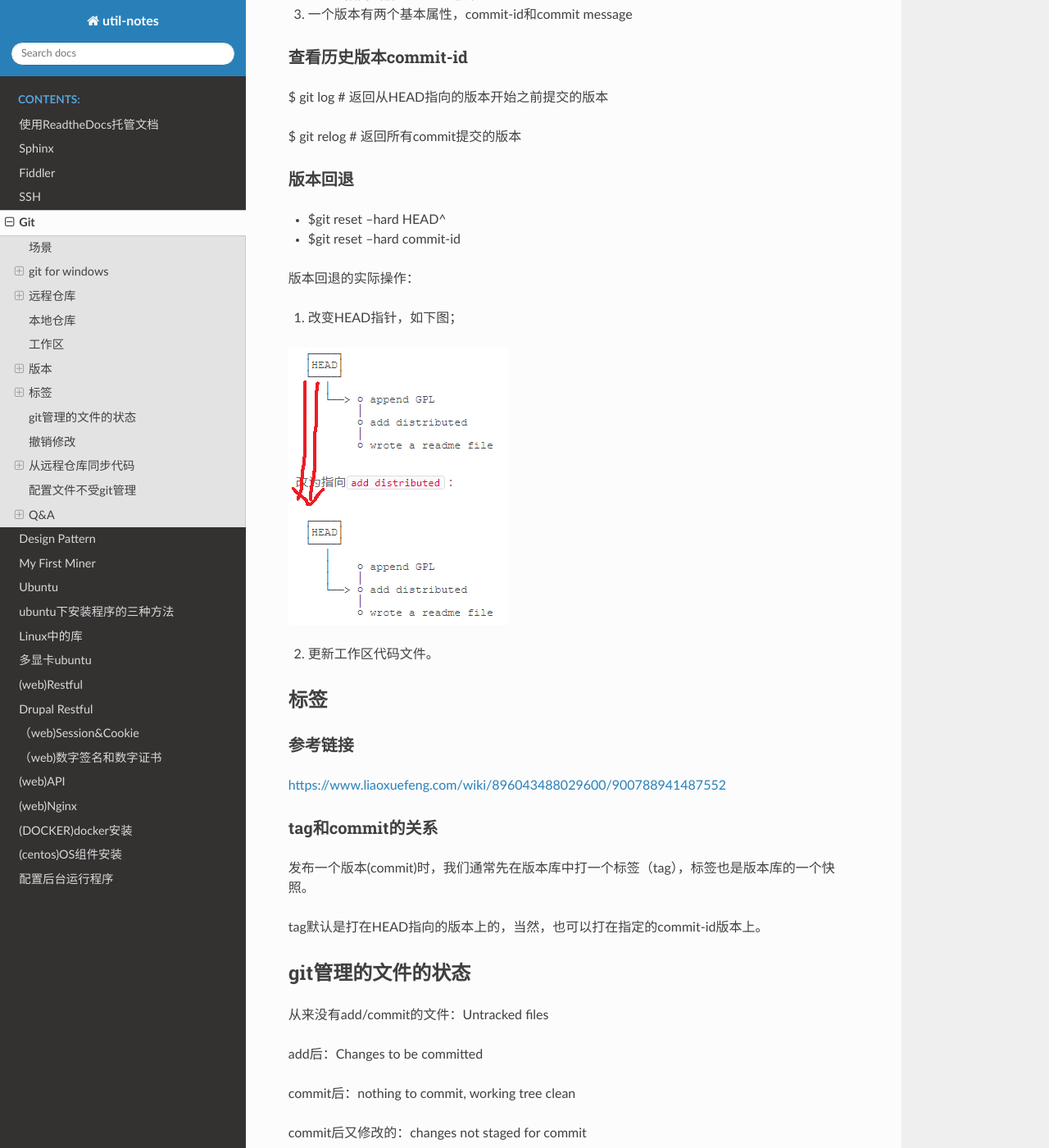
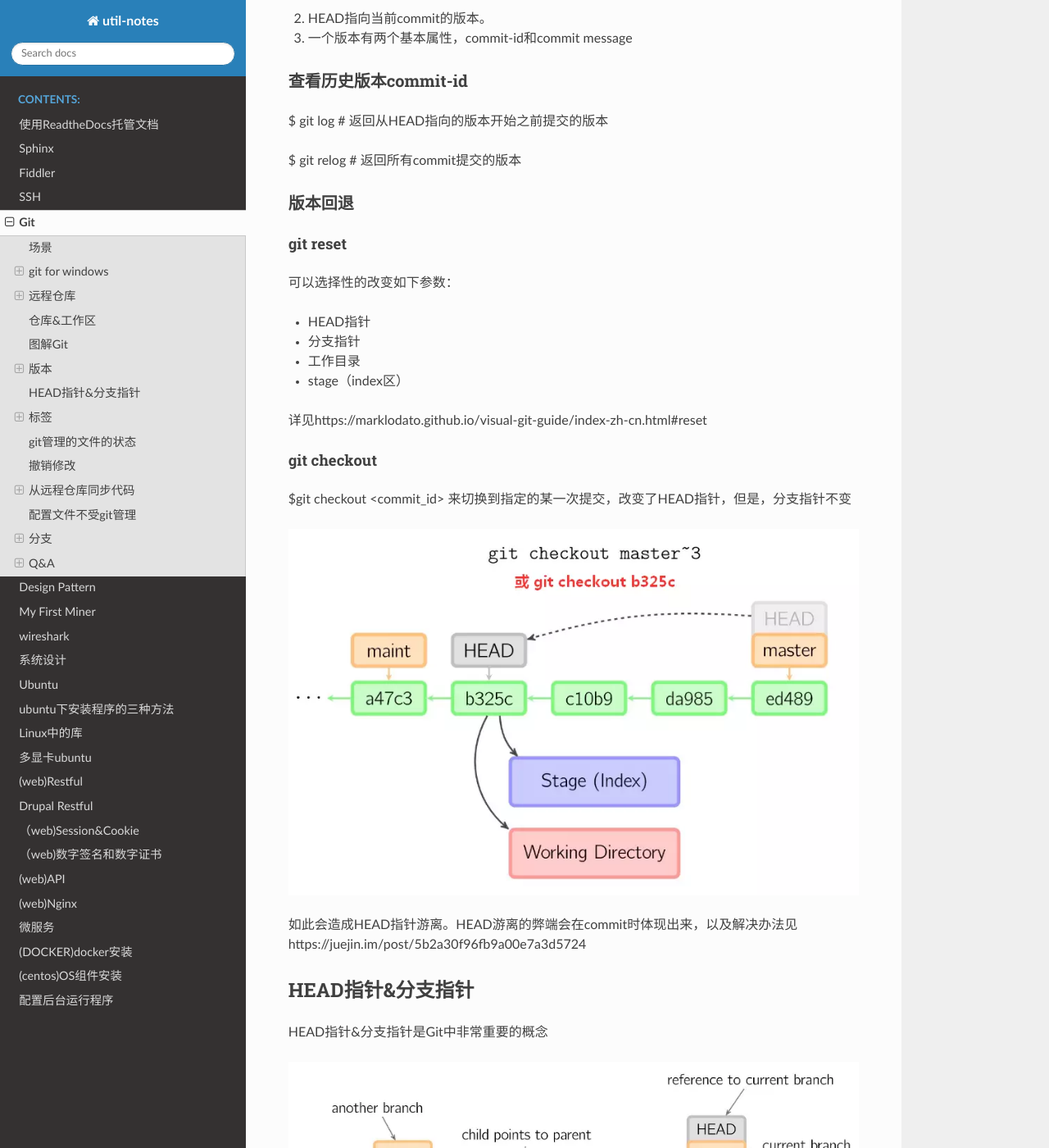
Before and after one commit to yiwenliu/util-notes, a Sphinx documentation site: the page built from source/git.rst, in a window 1280 px wide and 1400 px high, scrolled down 3944 px. Shown: the whole window at 82% size. Built offline with Sphinx 7.4.7 and the Read the Docs theme 2.0.0, drawn with Linux system fonts in a browser that asks for light colours; some of the changed text lies outside the part shown.

Commit message:
20200331

```diff
--- a/source/git.rst
+++ b/source/git.rst
@@ -56,25 +56,22 @@
 
 $git remote show <标识符>   # 查看远程仓库的信息可以使用
 
-
-
-本地仓库
---------------------
-1. 在本地提及仓库，就是指.git目录
-
-2. 依然无法显示新添加的远程主机的分支，仍然只能显示标识符为origin的远程主机的分支
-
-$git branch -a
-
-
-工作区
----------
+仓库&工作区
+-----------------
 将.git目录(本地仓库)的父目录中的内容称为“附属于该仓库的工作树”。
 
 .. image:: _images/git-5.png
 
+图解Git
+----------
+https://marklodato.github.io/visual-git-guide/index-zh-cn.html
+
 版本
 ------------
+
+版本库
+^^^^^^^^^^^^
+版本库是.git
 
 提交版本
 ^^^^^^^^^^^^^
@@ -111,16 +108,39 @@
 
 版本回退
 ^^^^^^^^^^
-- $git reset --hard HEAD^
-- $git reset --hard commit-id
+git reset
++++++++++++++++
+可以选择性的改变如下参数：
 
-版本回退的实际操作：
+- HEAD指针
+- 分支指针
+- 工作目录
+- stage（index区）
 
-1. 改变HEAD指针，如下图；
+详见https://marklodato.github.io/visual-git-guide/index-zh-cn.html#reset
 
-.. image:: _images/git-6.png
+git checkout
++++++++++++++++++++
+$git checkout <commit_id> 来切换到指定的某一次提交，改变了HEAD指针，但是，分支指针不变
 
-2. 更新工作区代码文件。
+.. image:: _images/git-10.png
+
+如此会造成HEAD指针游离。HEAD游离的弊端会在commit时体现出来，以及解决办法见https://juejin.im/post/5b2a30f96fb9a00e7a3d5724
+
+HEAD指针&分支指针
+-----------------------
+HEAD指针&分支指针是Git中非常重要的概念
+
+.. image:: _images/git-7.png
+
+- HEAD指针就是.git/HEAD文件
+
+.. image:: _images/git-8.png
+
+- 分支指针就是.git/refs/heads目录下分支同名文件，文件内容就是某个commit id
+
+$ cat develop
+caada2821ae7adfec482c8f9f0eca21c764a6425
 
 标签
 ------------
@@ -211,6 +231,43 @@
 2. 下载并重命名为.gitignore到.git/同级目录下
 3. 编辑.gitignore
 
+分支
+---------
+查看本地分支
+^^^^^^^^^^^^^^
+$ git branch
+
+- 当前分支前面会标一个*号
+
+查看本地和远程分支
+^^^^^^^^^^^^^^^^^^^^^
+$ git branch -a
+
+创建分支
+^^^^^^^^^^
+$ git branch dev
+
+切换到已有分支
+^^^^^^^^^^^^^^^^^^^
+$ git switch <branch_name>
+
+- 这个操作实际上，只是改变了.git/HEAD文件的内容
+
+.. image:: _images/git-9.png
+
+创建并切换分支
+^^^^^^^^^^^^^^^
+$ git switch -c dev
+
+合并
+^^^^^^
+$ git merge <name>
+
+git merge命令用于合并指定分支(dev)到当前分支。什么叫“当前分支”——应该是HEAD指向的分支
+
+删除
+^^^^^^^
+$git branch -d <name>
 
 Q&A
 ------
--- a/source/index.rst
+++ b/source/index.rst
@@ -17,6 +17,8 @@
    git
    design-pattern
    my-1st-miner
+   wireshark
+   system-design
    ubuntu/ubuntu
    ubuntu/package-installation
    ubuntu/library
--- a/source/web/session.rst
+++ b/source/web/session.rst
@@ -6,8 +6,10 @@
 
 由上图可得，
 
-- cookie使用两个http header扩展了http。
-- cookie有server端发起
+1. cookie使用两个http header扩展了http。
+
+- server端响应中带的Set-Cookie头
+- client端请求中带的Cookie头
 
 Session
 ----------
```
Also changed, not shown: other parts of source/index.rst (+1 -0 lines), source/system-design.rst (added, +20 -0 lines), source/web/api.rst (+29 -5 lines), source/web/micrservice.rst (added, +7 -0 lines), source/wireshark.rst (added, +11 -0 lines), source/_images/Sequence-Diagram.gif (added), source/_images/git-10.png (added), source/_images/git-7.png (added), source/_images/git-8.png (added), source/_images/git-9.png (added).
